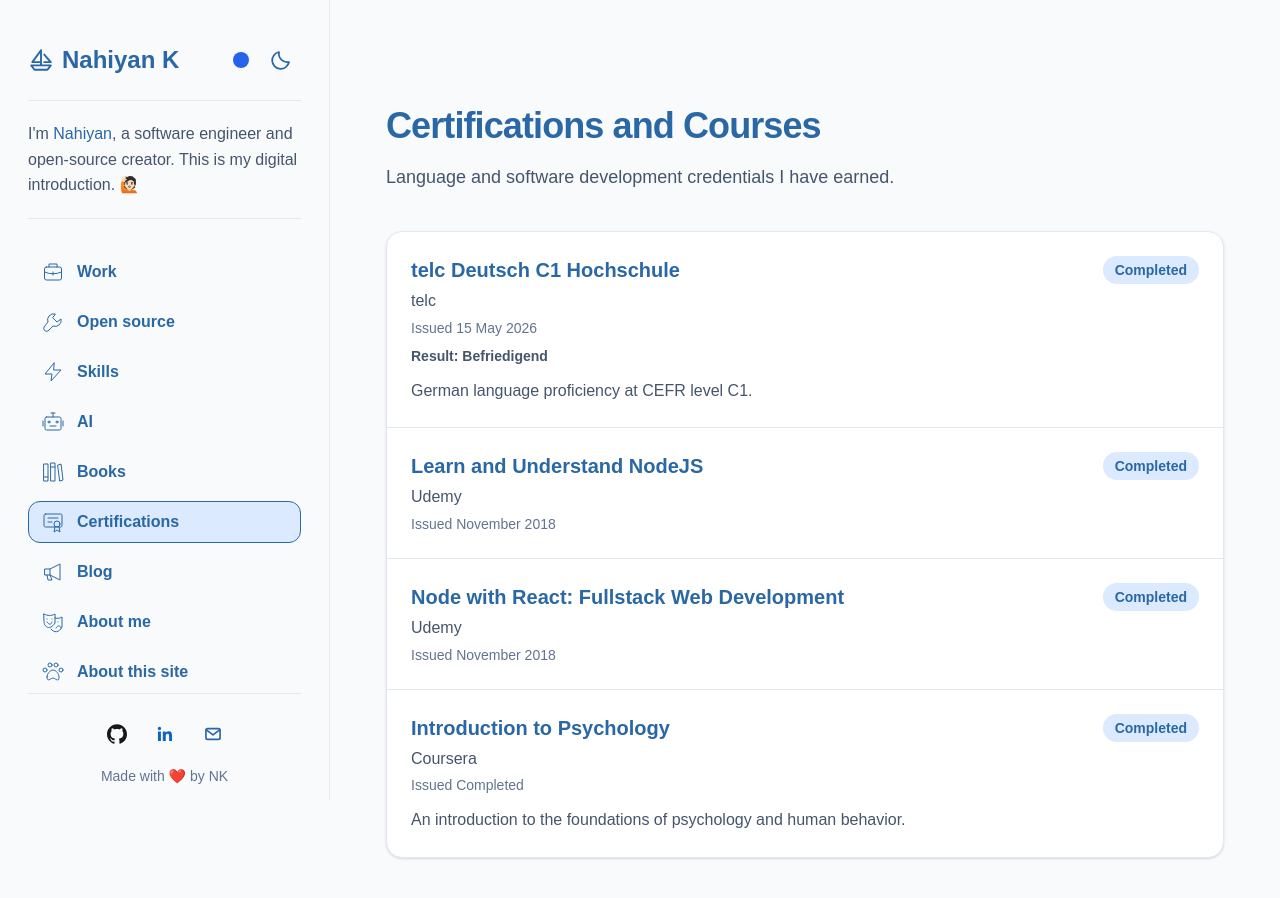
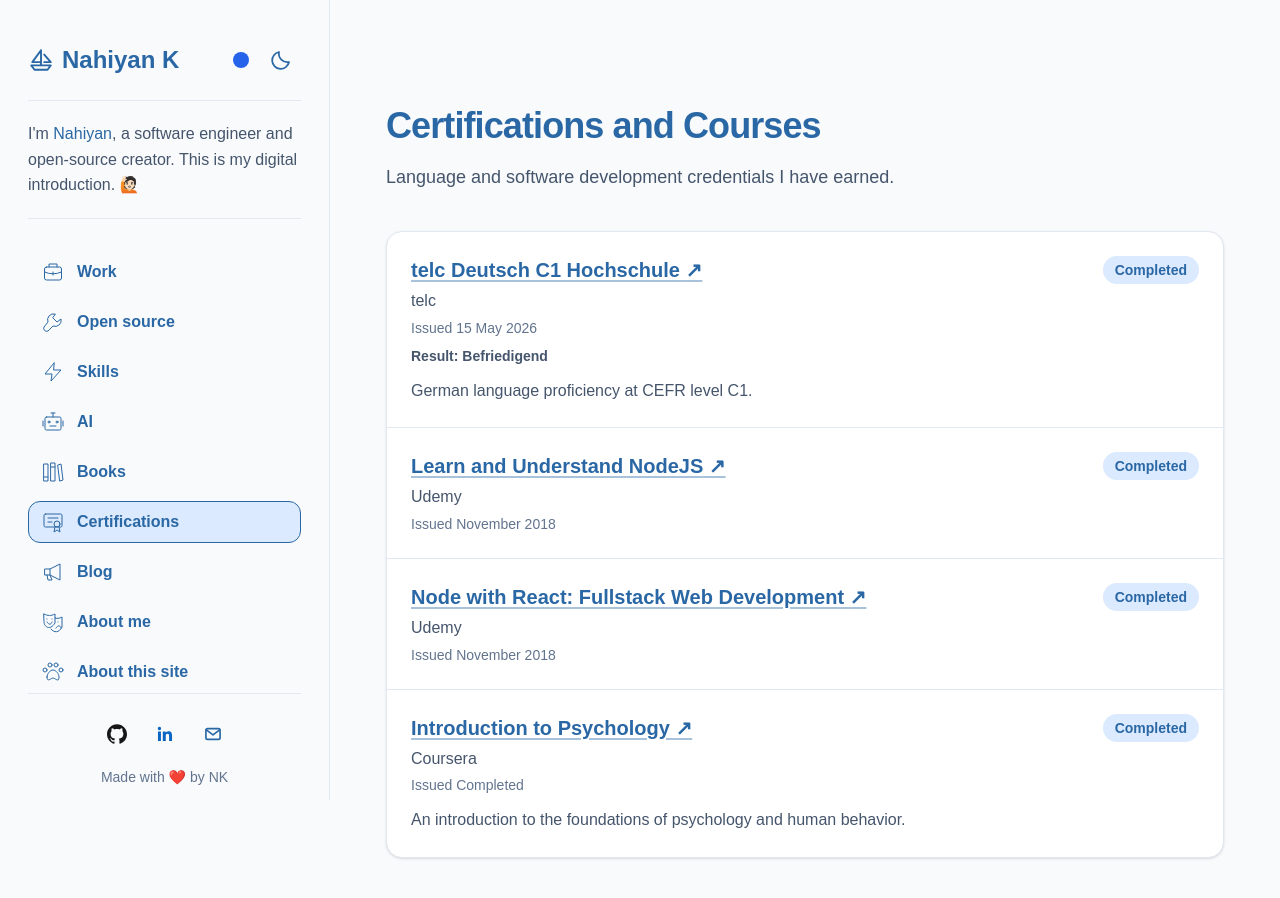
Before and after one commit to ayonious/oyon-portfolio, a Next.js app: page /certifications in a window 1280 px wide. Shown: the top 898 px of the page. Built offline with nearby package versions, Linux system fonts and the light colour scheme.

Commit message:
feat: add course links and improve sidebar tooltips (#40)

```diff
--- a/app/globals.css
+++ b/app/globals.css
@@ -1,5 +1,9 @@
 @import "tailwindcss";
 @custom-variant dark (&:where(.dark, .dark *));
+
+:root {
+  --sidebar-label-font-size: 0.875rem;
+}
 
 :root,
 :root[data-accent="blue"] {
@@ -93,3 +97,10 @@ h1 {
   margin-top: 0;
   line-height: 1.2;
 }
+
+@layer components {
+  .sidebar-tooltip {
+    @apply pointer-events-none z-30 rounded-lg bg-slate-950 px-3 py-1.5 font-medium text-white opacity-0 shadow-lg transition-opacity dark:bg-slate-100 dark:text-slate-950;
+    font-size: var(--sidebar-label-font-size);
+  }
+}
--- a/components/ColorPalette.tsx
+++ b/components/ColorPalette.tsx
@@ -46,7 +46,7 @@ export default function ColorPalette() {
         aria-expanded={open}
         title="Choose accent color"
         onClick={() => setOpen((current) => !current)}
-        className="peer flex h-10 w-10 items-center justify-center rounded-xl transition-colors hover:bg-[var(--accent-soft)]"
+        className="peer flex h-10 w-10 cursor-pointer items-center justify-center rounded-xl transition-colors hover:bg-[var(--accent-soft)]"
       >
         <span
           aria-hidden="true"
@@ -58,7 +58,7 @@ export default function ColorPalette() {
       {!open && (
         <span
           role="tooltip"
-          className="pointer-events-none absolute top-12 left-1/2 z-30 w-max max-w-44 -translate-x-1/2 rounded-lg bg-slate-950 px-3 py-1.5 text-xs font-medium text-white opacity-0 shadow-lg transition-opacity group-hover:opacity-100 peer-focus-visible:opacity-100 dark:bg-slate-100 dark:text-slate-950"
+          className="sidebar-tooltip absolute top-12 left-1/2 w-max max-w-44 -translate-x-1/2 group-hover:opacity-100 peer-focus-visible:opacity-100"
         >
           Choose color palette
         </span>
@@ -78,7 +78,7 @@ export default function ColorPalette() {
                 applyAccent(option.value);
                 setOpen(false);
               }}
-              className="flex h-9 w-9 items-center justify-center rounded-lg hover:bg-slate-100 dark:hover:bg-slate-800"
+              className="flex h-9 w-9 cursor-pointer items-center justify-center rounded-lg hover:bg-slate-100 dark:hover:bg-slate-800"
             >
               <span
                 aria-hidden="true"
--- a/components/ProfileSidebar.tsx
+++ b/components/ProfileSidebar.tsx
@@ -113,14 +113,14 @@ export default function ProfileSidebar() {
                 )}
                 <span
                   role="tooltip"
-                  className="pointer-events-none absolute bottom-12 left-1/2 z-30 w-max -translate-x-1/2 rounded-lg bg-slate-950 px-3 py-1.5 text-xs font-medium text-white opacity-0 shadow-lg transition-opacity group-hover:opacity-100 group-focus-visible:opacity-100 dark:bg-slate-100 dark:text-slate-950"
+                  className="sidebar-tooltip absolute bottom-12 left-1/2 w-max -translate-x-1/2 group-hover:opacity-100 group-focus-visible:opacity-100"
                 >
                   {link.label}
                 </span>
               </a>
             ))}
           </div>
-          <p className="mt-3 text-sm text-slate-500 dark:text-slate-400">
+          <p className="mt-3 text-[length:var(--sidebar-label-font-size)] text-slate-500 dark:text-slate-400">
             {sidebarContent.footerCredit}
           </p>
         </div>
--- a/components/ThemeToggle.tsx
+++ b/components/ThemeToggle.tsx
@@ -43,13 +43,13 @@ export default function ThemeToggle() {
         aria-label={actionLabel}
         title={actionLabel}
         onClick={toggleTheme}
-        className="peer flex h-10 w-10 items-center justify-center rounded-xl text-[var(--accent)] transition-colors hover:bg-[var(--accent-soft)]"
+        className="peer flex h-10 w-10 cursor-pointer items-center justify-center rounded-xl text-[var(--accent)] transition-colors hover:bg-[var(--accent-soft)]"
       >
         {theme === "light" ? <MoonIcon /> : <SunIcon />}
       </button>
       <span
         role="tooltip"
-        className="pointer-events-none absolute top-12 right-0 z-30 w-max max-w-44 rounded-lg bg-slate-950 px-3 py-1.5 text-xs font-medium text-white opacity-0 shadow-lg transition-opacity group-hover:opacity-100 peer-focus-visible:opacity-100 dark:bg-slate-100 dark:text-slate-950"
+        className="sidebar-tooltip absolute top-12 right-0 w-max max-w-44 group-hover:opacity-100 peer-focus-visible:opacity-100"
       >
         {actionLabel}
       </span>
--- a/components/certifications/CertificationItem.tsx
+++ b/components/certifications/CertificationItem.tsx
@@ -4,7 +4,16 @@ export default function CertificationItem({ certification, completedLabel }: { c
   return (
     <article className="border-b border-slate-200 p-5 last:border-b-0 sm:flex sm:items-start sm:justify-between sm:gap-8 sm:p-6 dark:border-slate-700">
       <div className="min-w-0">
-        <h2 className="text-xl font-bold">{certification.name}</h2>
+        <h2 className="text-xl font-bold">
+          <a
+            href={certification.url}
+            target="_blank"
+            rel="noopener noreferrer"
+            className="rounded-sm text-[var(--accent)] underline decoration-[var(--accent)]/40 underline-offset-4 hover:decoration-current focus-visible:outline-2 focus-visible:outline-offset-4 focus-visible:outline-[var(--accent)]"
+          >
+            {certification.name} <span aria-hidden="true">↗</span>
+          </a>
+        </h2>
         <p className="mt-1 font-medium text-slate-600 dark:text-slate-300">{certification.issuer}</p>
         <p className="mt-1 text-sm text-slate-500 dark:text-slate-400">Issued {certification.issued}</p>
         {certification.result && <p className="mt-2 text-sm font-semibold text-slate-600 dark:text-slate-300">Result: {certification.result}</p>}
--- a/config/certifications.ts
+++ b/config/certifications.ts
@@ -2,6 +2,7 @@ export type Certification = {
   name: string;
   issuer: string;
   issued: string;
+  url: string;
   description?: string;
   result?: string;
 };
@@ -10,22 +11,26 @@ export const certifications: Certification[] = [
   {
     name: "telc Deutsch C1 Hochschule",
     issuer: "telc",
+    url: "https://www.telc.net/sprachpruefungen/zertifikatspruefung/deutsch/telc-deutsch-c1-hochschule/",
     issued: "15 May 2026",
     result: "Befriedigend",
     description: "German language proficiency at CEFR level C1.",
   },
   {
     name: "Learn and Understand NodeJS",
+    url: "https://www.udemy.com/course/understand-nodejs/",
     issuer: "Udemy",
     issued: "November 2018",
   },
   {
     name: "Node with React: Fullstack Web Development",
+    url: "https://www.udemy.com/course/node-with-react-fullstack-web-development/",
     issuer: "Udemy",
     issued: "November 2018",
   },
   {
     name: "Introduction to Psychology",
+    url: "https://www.coursera.org/learn/introduction-psychology",
     issuer: "Coursera",
     issued: "Completed",
     description: "An introduction to the foundations of psychology and human behavior.",
```
